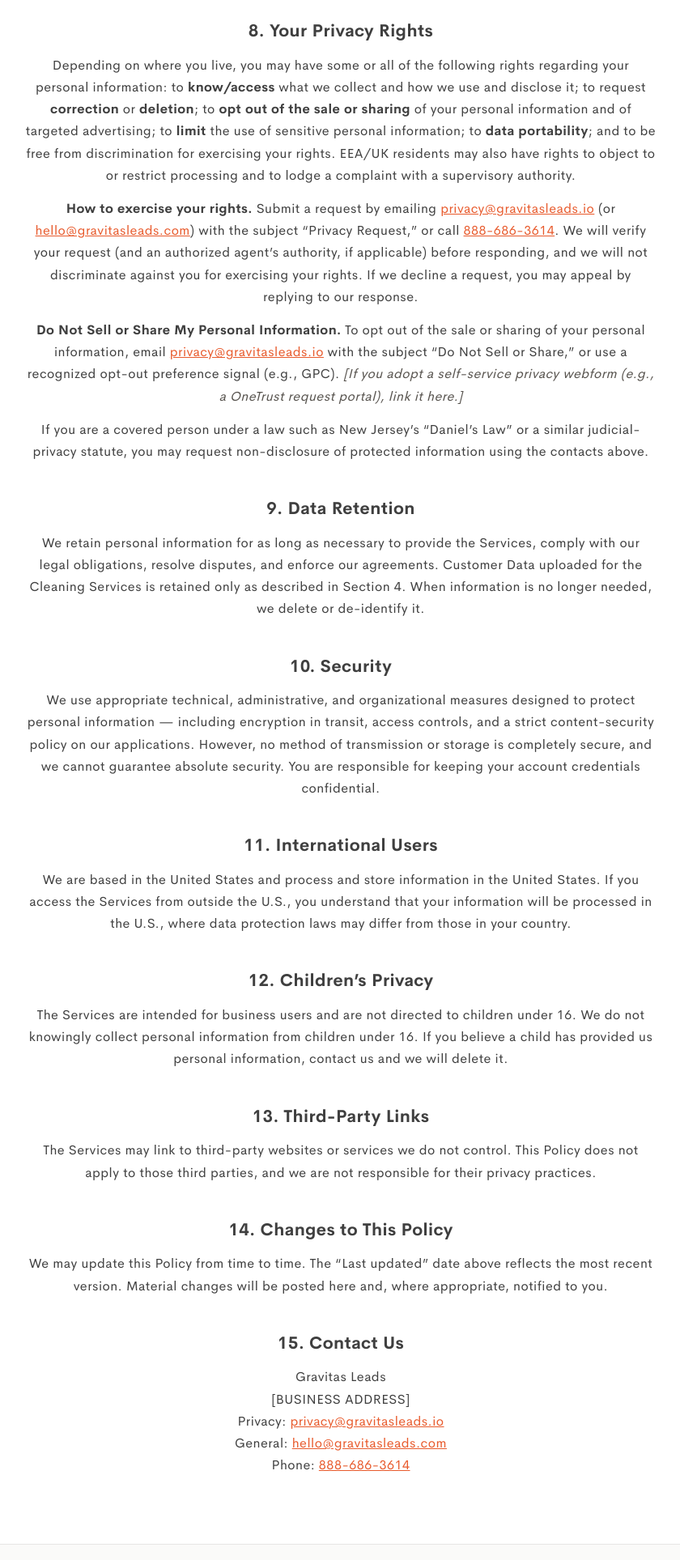
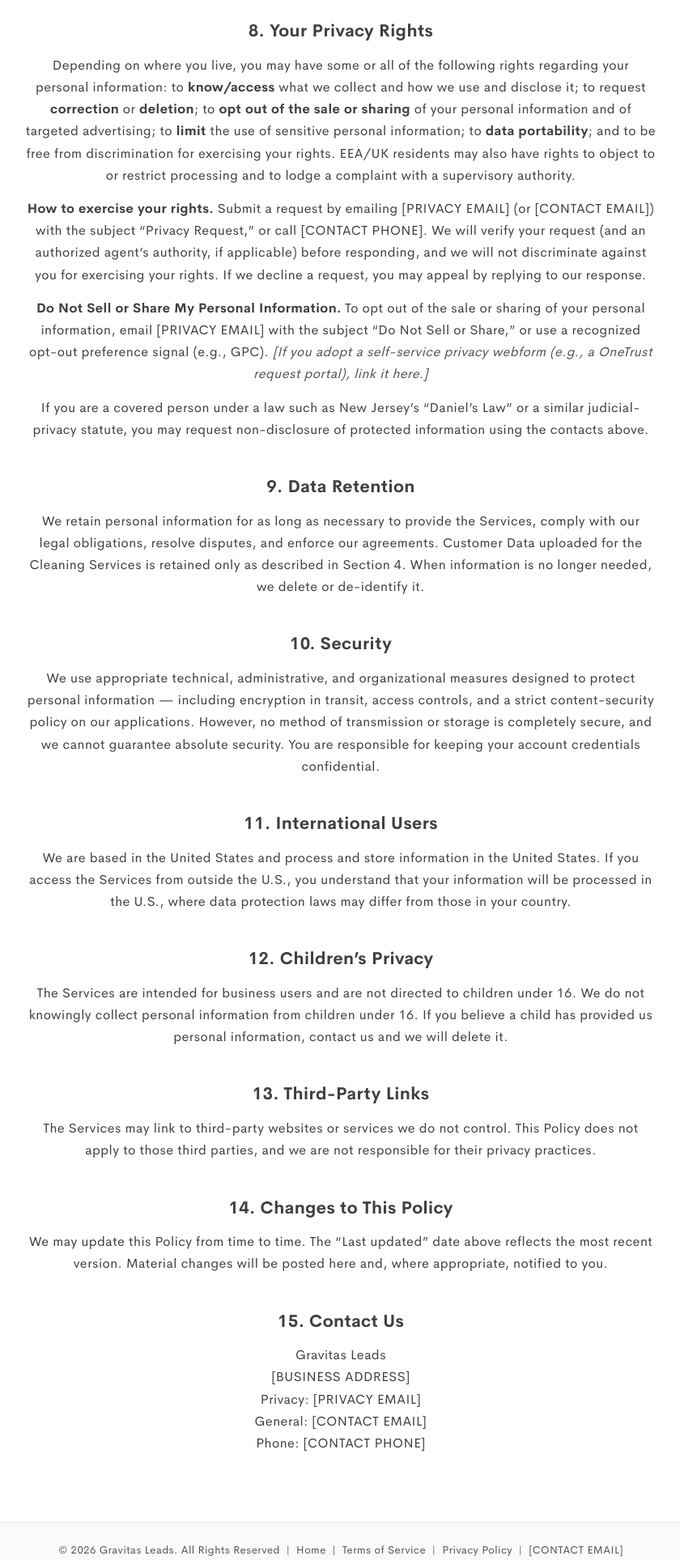
Before and after one commit to rolflouisdor-stack/projectX, a Flask app: page /privacy-policy in a window 1280 px wide. Shown: the part 3234-5161 px from the top of the page at 81% size, without its empty margins (219-1059 px from the left). Run offline with Flask 3, Linux system fonts and the light colour scheme; parts of the project's set-up code (start-up, migrations or seed data) failed here and were passed over.

Commit message:
Replace public contact email/phone with placeholders
Strip hello@gravitasleads.com, 888-686-3614, and privacy@gravitasleads.io
from the visible site (landing + legal pages + portal footer); replace with
[CONTACT EMAIL]/[CONTACT PHONE]/[PRIVACY EMAIL] placeholders. Contact-form
error message no longer exposes the email. (Backend form recipient unchanged
so the advertiser form still delivers.)

```diff
--- a/app/api/routes.py
+++ b/app/api/routes.py
@@ -76,7 +76,7 @@
         # Email disabled/failed — don't lose the lead; log it and tell the user a fallback.
         logger.warning("landing contact email not sent (EMAIL_ENABLED off or SMTP error): %s <%s>",
                        name, email)
-        return jsonify({'error': 'Could not send right now — please email hello@gravitasleads.com directly.'}), 502
+        return jsonify({'error': 'Could not send your message right now — please try again shortly.'}), 502
     return jsonify({'message': 'Thanks — we got your message and will be in touch shortly.'}), 200
 
 
--- a/app/templates/_base.html
+++ b/app/templates/_base.html
@@ -49,7 +49,7 @@
         <div class="pp-footer-inner">
             <span>&copy; 2026 Gravitas Leads — Mailer Platform</span>
             <span class="pp-footer-links">
-                <a href="mailto:hello@gravitasleads.com">Support</a>
+                <a href="#">Support</a>
                 <a href="/terms-of-service">Terms</a>
                 <a href="/privacy-policy">Privacy</a>
             </span>
--- a/app/templates/landing.html
+++ b/app/templates/landing.html
@@ -231,8 +231,8 @@
             <div class="clearall"></div>
             <h1 class="bottom-heading">Get Started <br class="showMob">With Gravitas Today</h1>
             <ul class="cont-list">
-                <li><img src="{{ L }}/images/cont-icn-2.png" class="cont-icn" width="54" height="52" alt="icon"><p><a href="tel:888-686-3614">888-686-3614</a></p></li>
-                <li><img src="{{ L }}/images/cont-icn-3.png" class="cont-icn" width="54" height="52" alt="icon"><p><a href="mailto:hello@gravitasleads.com">hello@gravitasleads.com</a></p></li>
+                <li><img src="{{ L }}/images/cont-icn-2.png" class="cont-icn" width="54" height="52" alt="icon"><p>[CONTACT PHONE]</p></li>
+                <li><img src="{{ L }}/images/cont-icn-3.png" class="cont-icn" width="54" height="52" alt="icon"><p>[CONTACT EMAIL]</p></li>
             </ul>
         </div>
     </div>
@@ -250,7 +250,7 @@
         <p class="footer-txt1 two">
             <a href="/terms-of-service">Terms of Service</a> <span>|</span>
             <a href="/privacy-policy">Privacy Policy</a> <span>|</span>
-            <a href="mailto:hello@gravitasleads.com">Contact</a>
+            [CONTACT EMAIL]
         </p>
         <p class="footer-txt1 two">&copy;<span id="footer-year">2026</span> Gravitas Leads. All Rights Reserved</p>
     </div>
--- a/app/templates/legal_base.html
+++ b/app/templates/legal_base.html
@@ -35,7 +35,7 @@
            <a href="/">Home</a> &nbsp;|&nbsp;
            <a href="/terms-of-service">Terms of Service</a> &nbsp;|&nbsp;
            <a href="/privacy-policy">Privacy Policy</a> &nbsp;|&nbsp;
-           <a href="mailto:hello@gravitasleads.com">hello@gravitasleads.com</a>
+           [CONTACT EMAIL]
         </p>
     </div>
 </footer>
--- a/app/templates/privacy.html
+++ b/app/templates/privacy.html
@@ -119,13 +119,13 @@
 rights. EEA/UK residents may also have rights to object to or restrict processing and to lodge a complaint with
 a supervisory authority.</p>
 <p><strong>How to exercise your rights.</strong> Submit a request by emailing
-<a href="mailto:privacy@gravitasleads.io">privacy@gravitasleads.io</a> (or
-<a href="mailto:hello@gravitasleads.com">hello@gravitasleads.com</a>) with the subject “Privacy Request,” or
-call <a href="tel:888-686-3614">888-686-3614</a>. We will verify your request (and an authorized agent’s
+[PRIVACY EMAIL] (or
+[CONTACT EMAIL]) with the subject “Privacy Request,” or
+call [CONTACT PHONE]. We will verify your request (and an authorized agent’s
 authority, if applicable) before responding, and we will not discriminate against you for exercising your
 rights. If we decline a request, you may appeal by replying to our response.</p>
 <p><strong>Do Not Sell or Share My Personal Information.</strong> To opt out of the sale or sharing of your
-personal information, email <a href="mailto:privacy@gravitasleads.io">privacy@gravitasleads.io</a> with the
+personal information, email [PRIVACY EMAIL] with the
 subject “Do Not Sell or Share,” or use a recognized opt-out preference signal (e.g., GPC). <em>[If you adopt a
 self-service privacy webform (e.g., a OneTrust request portal), link it here.]</em></p>
 <p>If you are a covered person under a law such as New Jersey’s “Daniel’s Law” or a similar judicial-privacy
@@ -163,8 +163,8 @@
 <h2>15. Contact Us</h2>
 <p>Gravitas Leads<br>
 [BUSINESS ADDRESS]<br>
-Privacy: <a href="mailto:privacy@gravitasleads.io">privacy@gravitasleads.io</a><br>
-General: <a href="mailto:hello@gravitasleads.com">hello@gravitasleads.com</a><br>
-Phone: <a href="tel:888-686-3614">888-686-3614</a></p>
+Privacy: [PRIVACY EMAIL]<br>
+General: [CONTACT EMAIL]<br>
+Phone: [CONTACT PHONE]</p>
 
 {% endblock %}
```
Also changed, not shown: app/templates/terms.html (+5 -5 lines).
